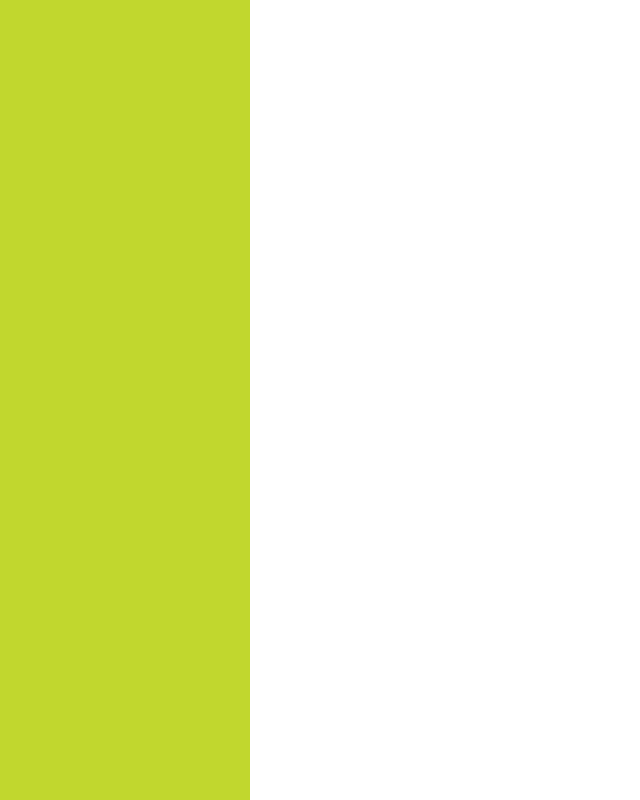
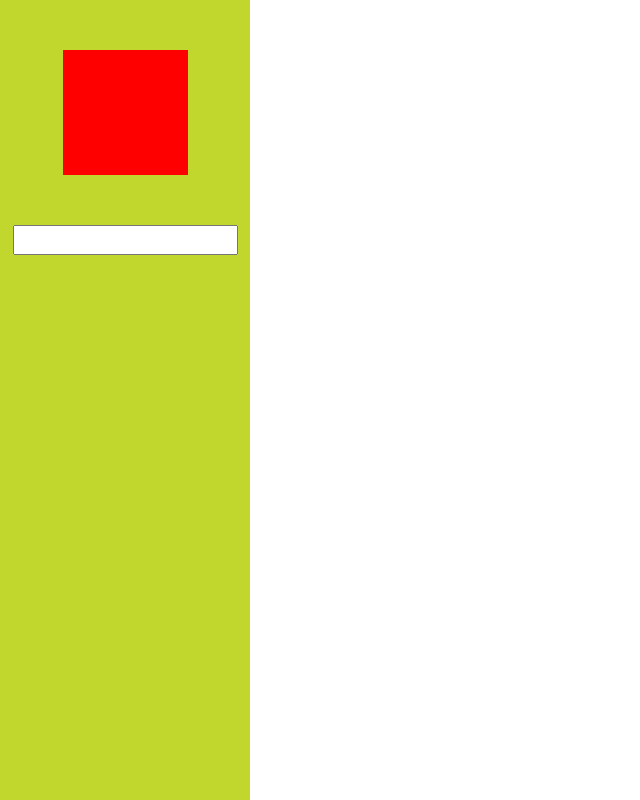
Before and after one commit to KocproZ/MDPages, a React (Create React App) app in the folder frontend/: page / in a window 1280 px wide. Shown: the top 800 px of the page, without its empty margins (0-640 px from the left). Built offline with nearby package versions, Linux system fonts and the light colour scheme.

Commit message:
Search box

```diff
--- a/frontend/src/components/navigation/index.js
+++ b/frontend/src/components/navigation/index.js
@@ -1,11 +1,13 @@
 import React, {Component} from 'react';
 import './style.scss';
+import Search from "./search";
 
 class Navigation extends Component {
     render() {
         return (
             <div className="navigation">
-
+                <div className={"logo"}/>
+                <Search/>
             </div>
         );
     }
--- /dev/null
+++ b/frontend/src/components/navigation/search.js
@@ -0,0 +1,34 @@
+import React, {Component} from 'react';
+import './style.scss';
+
+class Search extends Component {
+    constructor(props) {
+        super(props);
+        this.state = {
+            search: ''
+        };
+        this.handleSearch = this.handleSearch.bind(this);
+        this.handleTextSearch = this.handleTextSearch.bind(this);
+    }
+
+    handleSearch(event) {
+        event.preventDefault();
+        //TODO: do search with variable: event.target.search.value
+    }
+
+    handleTextSearch(event) {
+        event.preventDefault();
+        this.setState({search: event.target.value})
+    }
+
+    render() {
+        return (
+            <form className={"search"} onSubmit={this.handleSearch}>
+                <input value={this.state.search} name="search" type={"text"} onChange={this.handleTextSearch}/>
+                <input type={"submit"} className={"hidden"}/>
+            </form>
+        );
+    }
+}
+
+export default Search;
--- a/frontend/src/components/navigation/style.scss
+++ b/frontend/src/components/navigation/style.scss
@@ -5,4 +5,25 @@
   background: #c1d72e;
   height: 100%;
   position: fixed;
+
+  .logo {
+    background-color: red;
+    width: map_get($navigation, "width")/2;
+    height: map_get($navigation, "width")/2;
+    margin: map_get($navigation, "logo-margin-top") auto map_get($navigation, "logo-margin-top") auto;
+  }
+
+  .search {
+    display: flex;
+    justify-content: center;
+    width: 100%;
+
+    input[type="text"] {
+      width: 90%;
+    }
+
+    input[type="submit"].hidden {
+      display: none;
+    }
+  }
 }
--- a/frontend/src/style/_variables.scss
+++ b/frontend/src/style/_variables.scss
@@ -1,3 +1,5 @@
 $navigation: (
-    "width": 250px
+        "width": 250px,
+        "logo-margin-top": 50px,
+        "logo-margin-bottom": 50px,
 )
```
